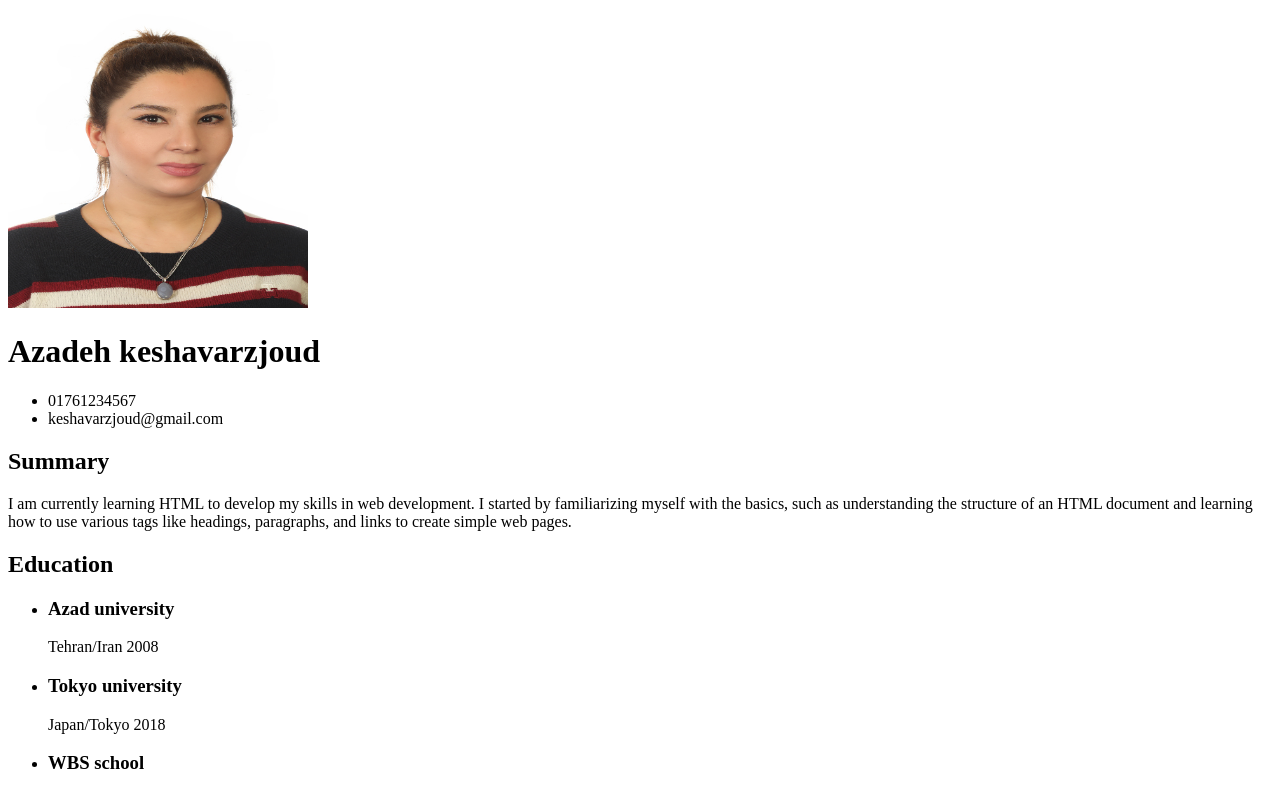
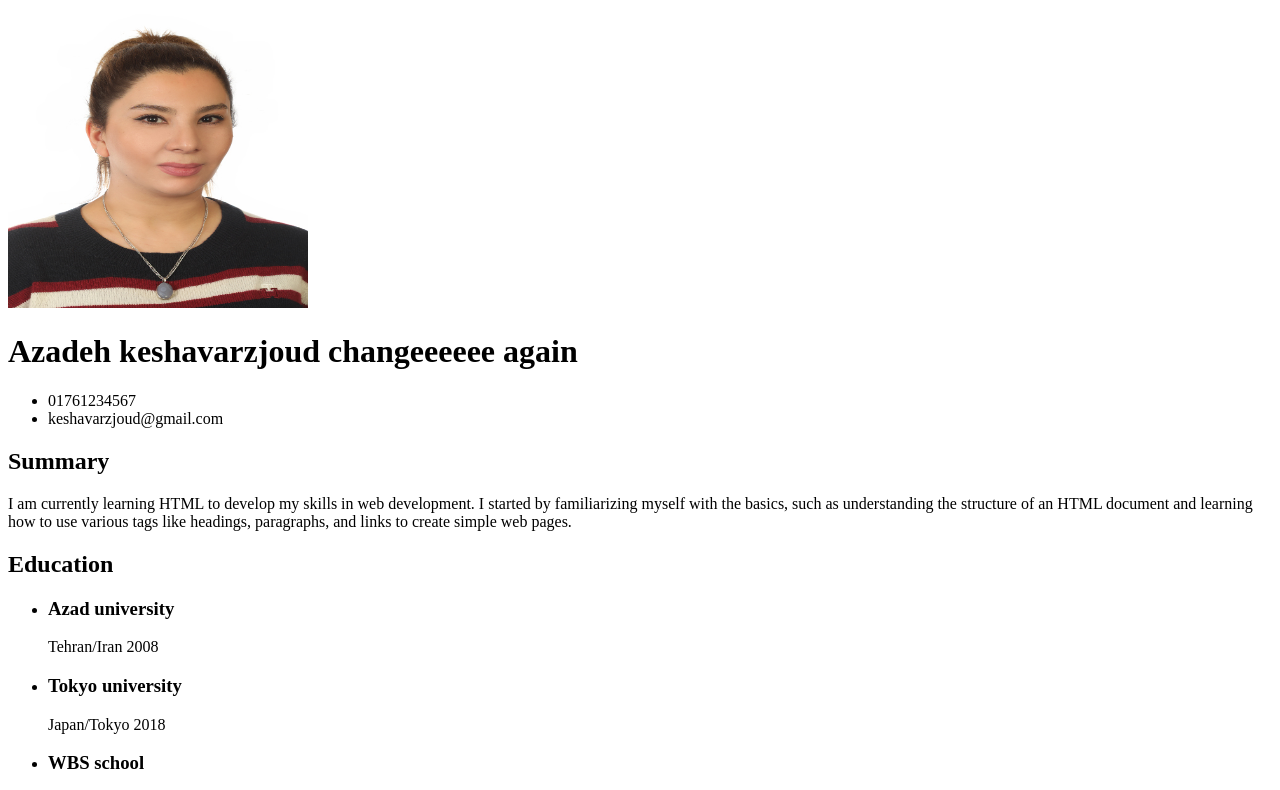
Before and after one commit to azadehkjoud/my-resume, a plain HTML site: page index.html in a window 1280 px wide. Shown: the top 790 px of the page. Drawn offline with Linux system fonts and the light colour scheme.

Commit message:
i changed again

```diff
--- a/index.html
+++ b/index.html
@@ -12,7 +12,7 @@
     width="300"
     height="300"
   />
-<h1>Azadeh keshavarzjoud</h1>
+<h1>Azadeh keshavarzjoud changeeeeee again</h1>
 
 
 <ul>
```
